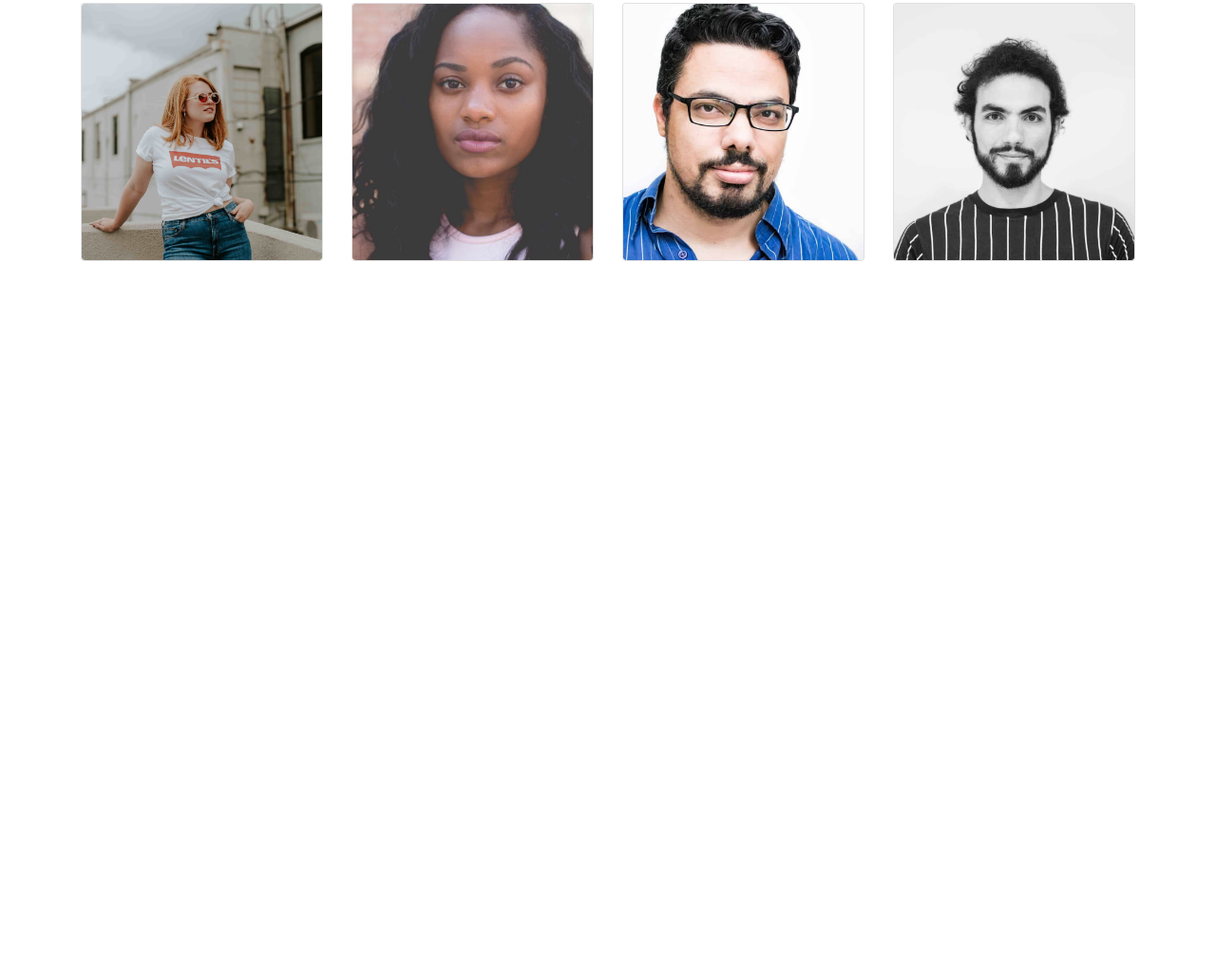
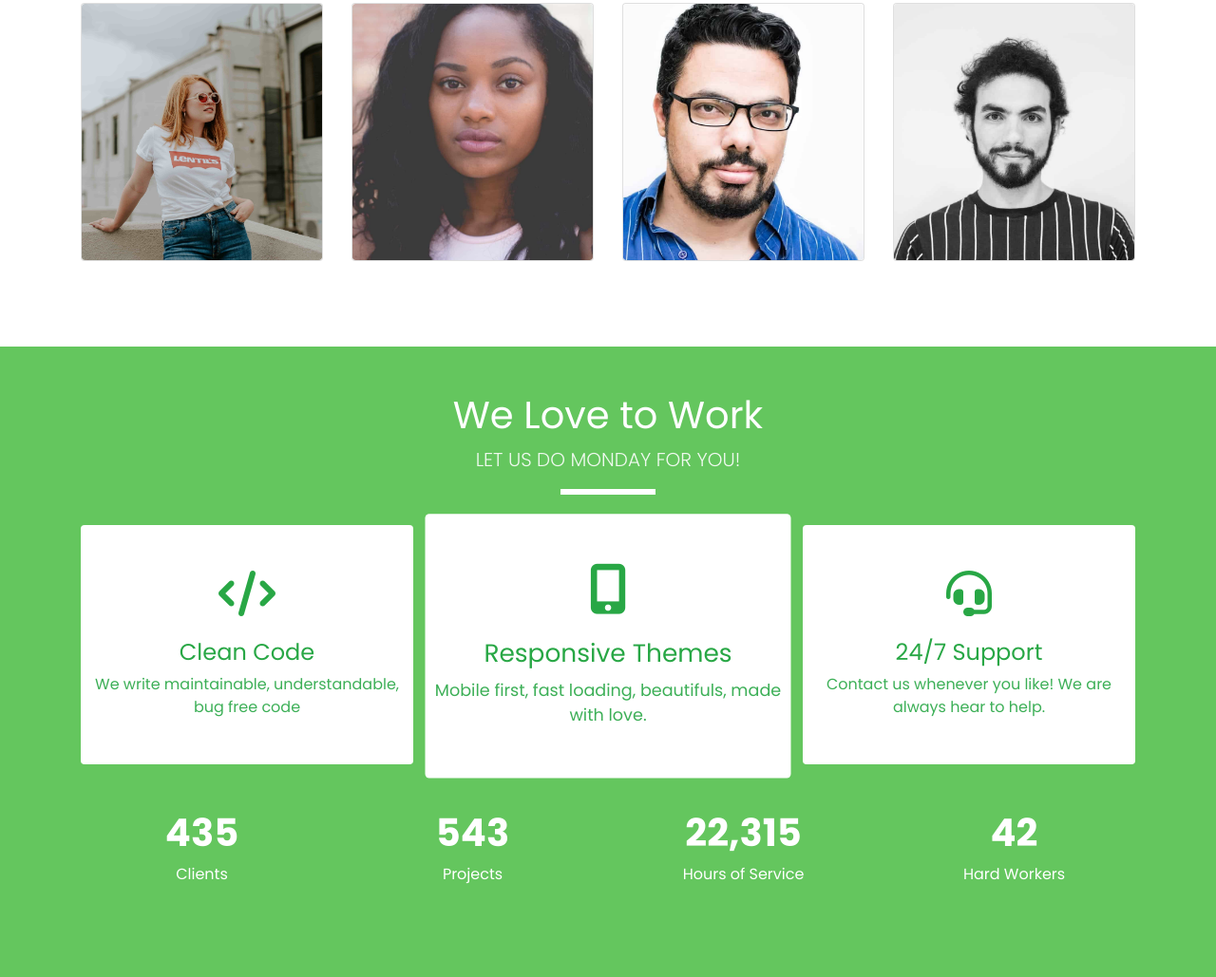
Before and after one commit to MohammedSabah96/SleepyMondays-Project, a plain HTML site: page index.html in a window 1280 px wide. Shown: the part 885-1914 px from the top of the page at 95% size. Before the commit the page ends 1250 px from the top, so only its background shows below. Drawn offline with nearby package versions, Linux system fonts and the light colour scheme.

Commit message:
Added info section

```diff
--- a/index.html
+++ b/index.html
@@ -219,6 +219,61 @@
       </div>
     </section>
 
+    <section id="info" class="py-5 text-white text-center">
+      <div class="container">
+        <h2 class="h1 mt-0">We Love to Work</h2>
+        <p class="lead text-uppercase text-muted">Let us do Monday for you!</p>
+        <hr class="divider-sm my-3" />
+        <div class="row text-success">
+          <div class="col-md-4">
+            <div class="icon rounded mt-3 py-5 bg-white">
+              <i class="fas fa-code fa-3x mb-4"></i>
+              <h3 class="h4 mb-2">Clean Code</h3>
+              <p class="text-muted mb-0">
+                We write maintainable, understandable, bug free code
+              </p>
+            </div>
+          </div>
+          <div class="col-md-4">
+            <div class="icon rounded mt-3 py-5 bg-white">
+              <i class="fas fa-mobile-alt fa-3x mb-4"></i>
+              <h3 class="h4 mb-2">Responsive Themes</h3>
+              <p class="text-muted mb-0">
+                Mobile first, fast loading, beautifuls, made with love.
+              </p>
+            </div>
+          </div>
+          <div class="col-md-4">
+            <div class="icon rounded mt-3 py-5 bg-white">
+              <i class="fas fa-headset fa-3x mb-4"></i>
+              <h3 class="h4 mb-2">24/7 Support</h3>
+              <p class="text-muted mb-0">
+                Contact us whenever you like! We are always hear to help.
+              </p>
+            </div>
+          </div>
+        </div>
+        <div class="row my-5">
+          <div class="col-lg-3 col-6">
+            <h6 class="h1 font-weight-bold">435</h6>
+            <p>Clients</p>
+          </div>
+          <div class="col-lg-3 col-6">
+            <h6 class="h1 font-weight-bold">543</h6>
+            <p>Projects</p>
+          </div>
+          <div class="col-lg-3 col-6">
+            <h6 class="h1 font-weight-bold">22,315</h6>
+            <p>Hours of Service</p>
+          </div>
+          <div class="col-lg-3 col-6">
+            <h6 class="h1 font-weight-bold">42</h6>
+            <p>Hard Workers</p>
+          </div>
+        </div>
+      </div>
+    </section>
+
     <script
       src="https://code.jquery.com/jquery-3.4.1.slim.min.js"
       integrity="sha384-J6qa4849blE2+poT4WnyKhv5vZF5SrPo0iEjwBvKU7imGFAV0wwj1yYfoRSJoZ+n"
--- a/styles.css
+++ b/styles.css
@@ -118,9 +118,22 @@ p {
 #our-team .card > div {
   background-color: rgba(30, 30, 30, 0.7);
   transform: translateX(-100%);
-  transition: transform .35s;
+  transition: transform 0.35s;
 }
 
 #our-team .card:hover > div {
   transform: translateX(0);
 }
+
+#info {
+  background-color: #64c65e;
+}
+
+#info .col-md-4:nth-child(2) {
+  transform: scale(1.1);
+}
+@media (max-width: 768px) {
+  #info .col-md-4:nth-child(2) {
+    transform: scale(1);
+  }
+}
```
